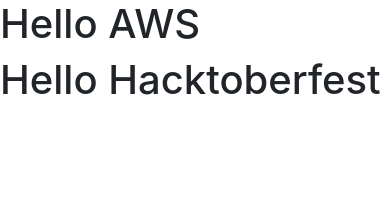
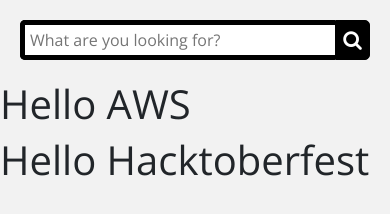
Before and after one commit to Developers-Circle-Gaborone/bwjobsforgraduates, a website: page index.html in a window 390 px wide. Drawn offline with nearby package versions, Linux system fonts and the light colour scheme.

Commit message:
Added a responsive search bar

```diff
--- a/css/index.css
+++ b/css/index.css
@@ -49,3 +49,61 @@
  /* *****************
     LAYOUTS
     ***************** */
+    @import url(https://fonts.googleapis.com/css?family=Open+Sans);
+
+body{
+  background: #f2f2f2;
+  font-family: 'Open Sans', sans-serif;
+}
+
+.search {
+  width: 100%;
+  position: relative;
+  display: flex;
+}
+
+.searchTerm {
+  margin-top: 20‒;
+  margin-top: 20px;
+  margin-left: 20px;
+  margin-bottom: 20px;
+  width: 100%;
+  border: 5px solid black;
+  border-right: none;
+  padding: 5px;
+  height: 40px;
+  border-radius: 5px 0 0 5px;
+  outline: none;
+  color: #9DBFAF;
+}
+
+.searchTerm:focus{
+  color: #00B4CC;
+}
+
+.searchButton {
+  margin-top: 20px;
+  margin-right: 20px;
+  width: 40px;
+  height: 40px;
+  border: 1px solid black;
+  background: black;
+  text-align: center;
+  color: #fff;
+  border-radius: 0 5px 5px 0;
+  cursor: pointer;
+  font-size: 20px;
+}
+
+/*Resize the wrap to see the search bar change!*/
+.wrap{
+  width: 30%;
+  position: absolute;
+  top: 50%;
+  left: 50%;
+  transform: translate(-50%, -50%);
+}
+
+i{
+  color: white;
+}
--- a/index.html
+++ b/index.html
@@ -5,8 +5,18 @@
     <title>Hello World</title>
     <link rel="stylesheet" href="https://maxcdn.bootstrapcdn.com/bootstrap/4.0.0/css/bootstrap.min.css" integrity="sha384-Gn5384xqQ1aoWXA+058RXPxPg6fy4IWvTNh0E263XmFcJlSAwiGgFAW/dAiS6JXm" crossorigin="anonymous">
     <link rel="stylesheet" href="css/index.css" >
+    <link rel="stylesheet" href="https://cdnjs.cloudflare.com/ajax/libs/font-awesome/4.7.0/css/font-awesome.min.css">
   </head>
   <body>
+
+<!-- <div class="wrap"> -->
+   <div class="search">
+      <input type="text" class="searchTerm" placeholder="What are you looking for?">
+      <button type="submit" class="searchButton">
+        <i class="fa fa-search"></i>
+     </button>
+   </div>
+<!-- </div> -->
 
   <h1>Hello AWS</h1>
       <h1>Hello Hacktoberfest</h1>
```
